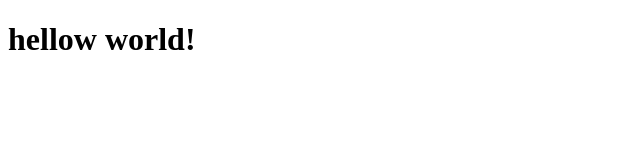
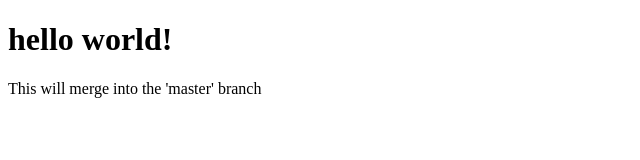
Before and after one commit to ajclose/merge-practice, a plain HTML site: page index.html in a window 1280 px wide. Shown: the whole page, without its empty margins (0-640 px from the left). Drawn offline with Linux system fonts and the light colour scheme.

Commit message:
Add paragraph to index.html

```diff
--- a/index.html
+++ b/index.html
@@ -5,6 +5,7 @@
     <title></title>
   </head>
   <body>
-    <h1>hellow world!</h1>
+    <h1>hello world!</h1>
+    <p>This will merge into the 'master' branch</p>
   </body>
 </html>
```
